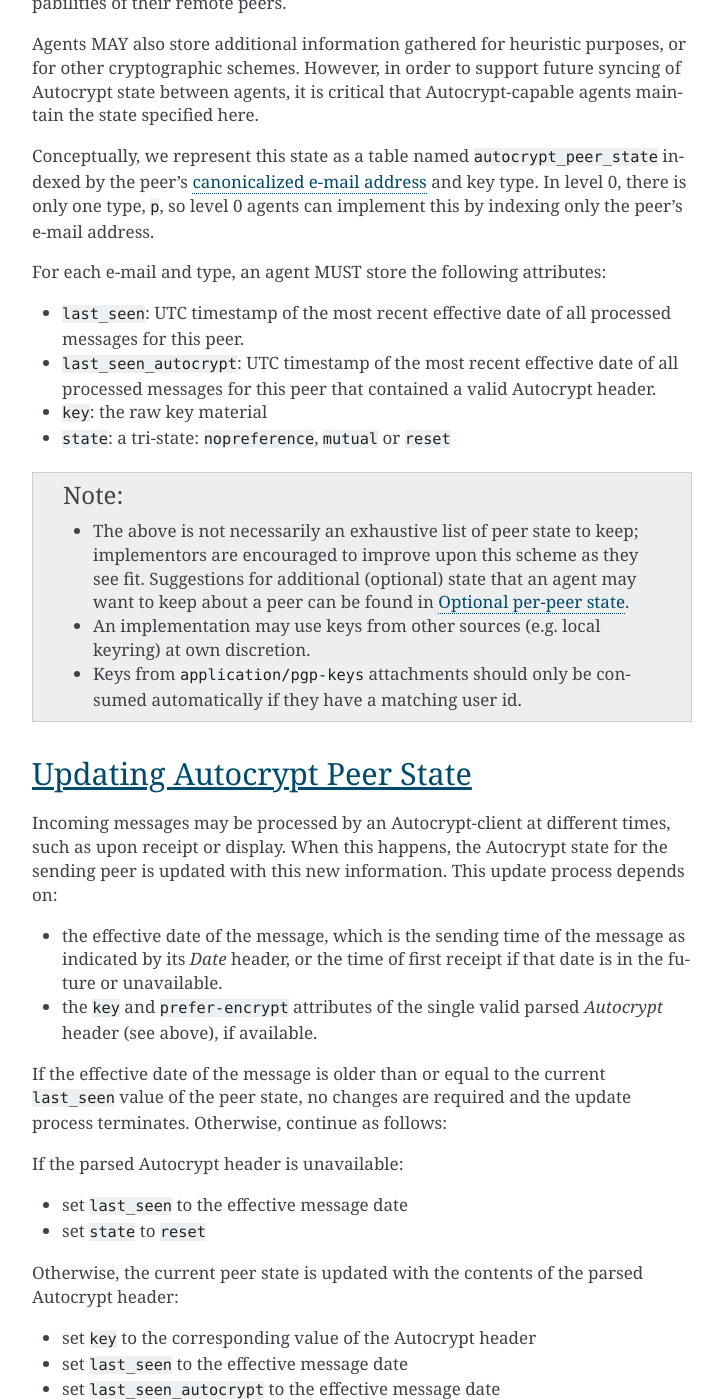
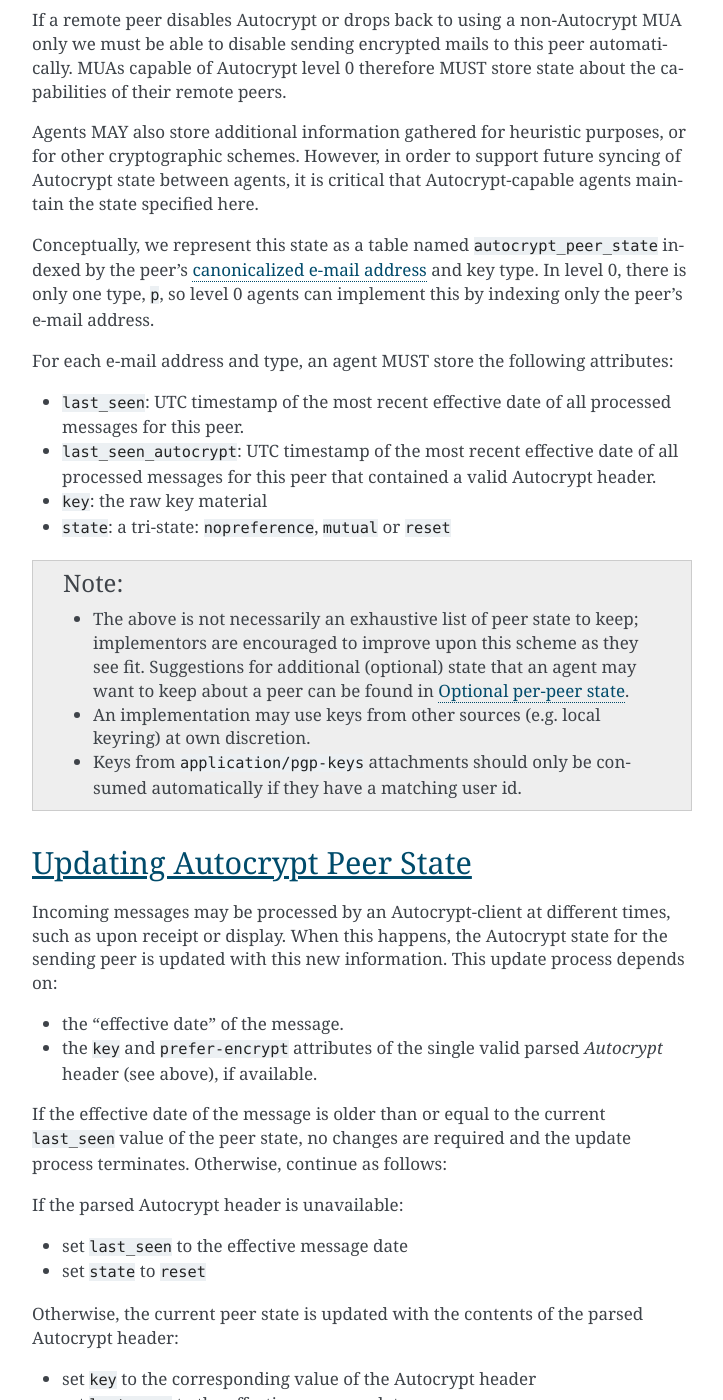
Before and after one commit to autocrypt/autocrypt, a Sphinx documentation site: the page built from doc/level0.rst, in a window 1280 px wide and 1400 px high, scrolled down 8197 px. Shown: the whole window, without its empty margins (388-1111 px from the left). Built offline with Sphinx 7.4.7, drawn with Linux system fonts in a browser that asks for light colours; some of the changed text lies outside the part shown.

Commit message:
Define "effective date" before using it

```diff
--- a/doc/level0.rst
+++ b/doc/level0.rst
@@ -365,7 +369,7 @@ e-mail address <address-canonicalization>` and key type.  In level 0,
 there is only one type, ``p``, so level 0 agents can implement this by
 indexing only the peer's e-mail address.
 
-For each e-mail and type, an agent MUST store the following
+For each e-mail address and type, an agent MUST store the following
 attributes:
 
 * ``last_seen``: UTC timestamp of the most recent effective date of
@@ -397,9 +401,7 @@ times, such as upon receipt or display. When this happens, the
 Autocrypt state for the sending peer is updated with this new
 information. This update process depends on:
 
-- the effective date of the message, which is the sending time of the
-  message as indicated by its :mailheader:`Date` header, or the time
-  of first receipt if that date is in the future or unavailable.
+- the "effective date" of the message.
 
 - the ``key`` and ``prefer-encrypt`` attributes of the single valid
   parsed :mailheader:`Autocrypt` header (see above), if available.
```
Also changed, not shown: other parts of doc/level0.rst (+4 -0 lines).
